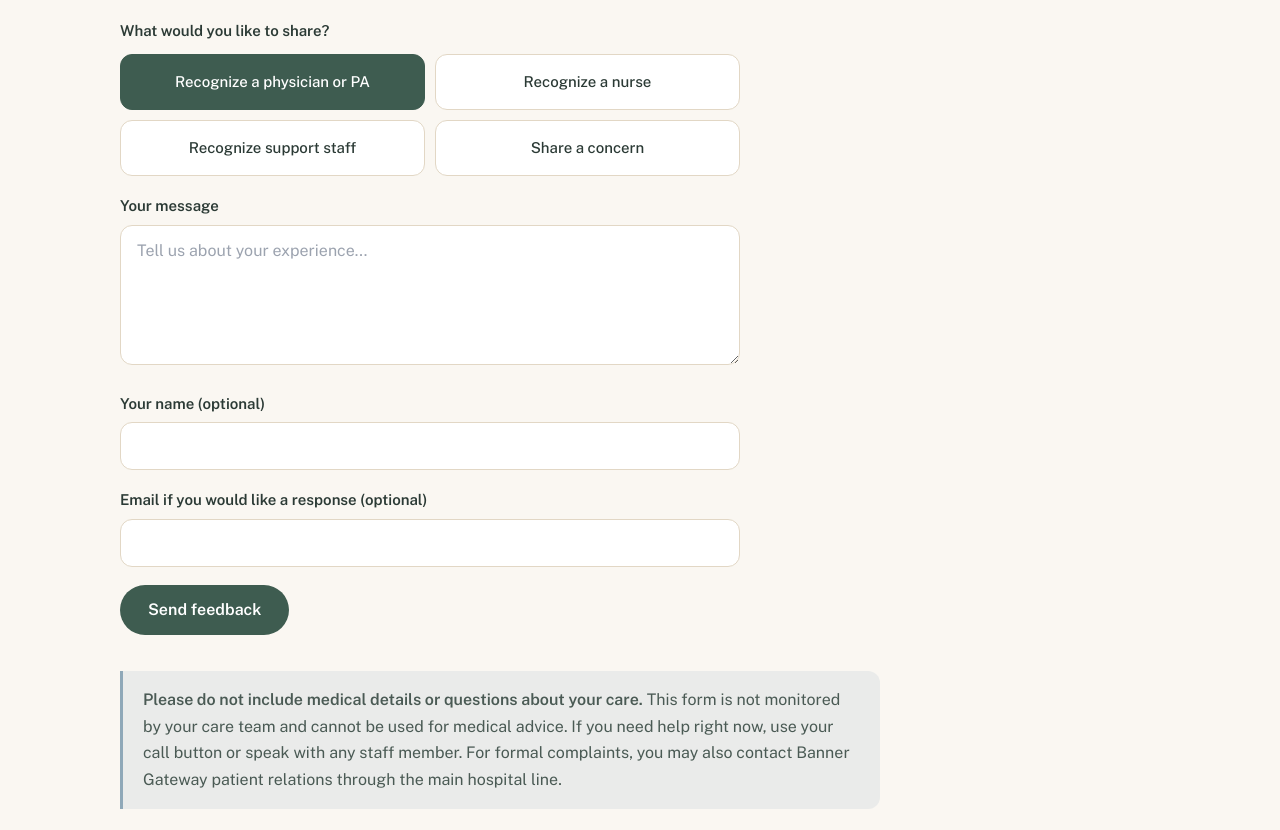
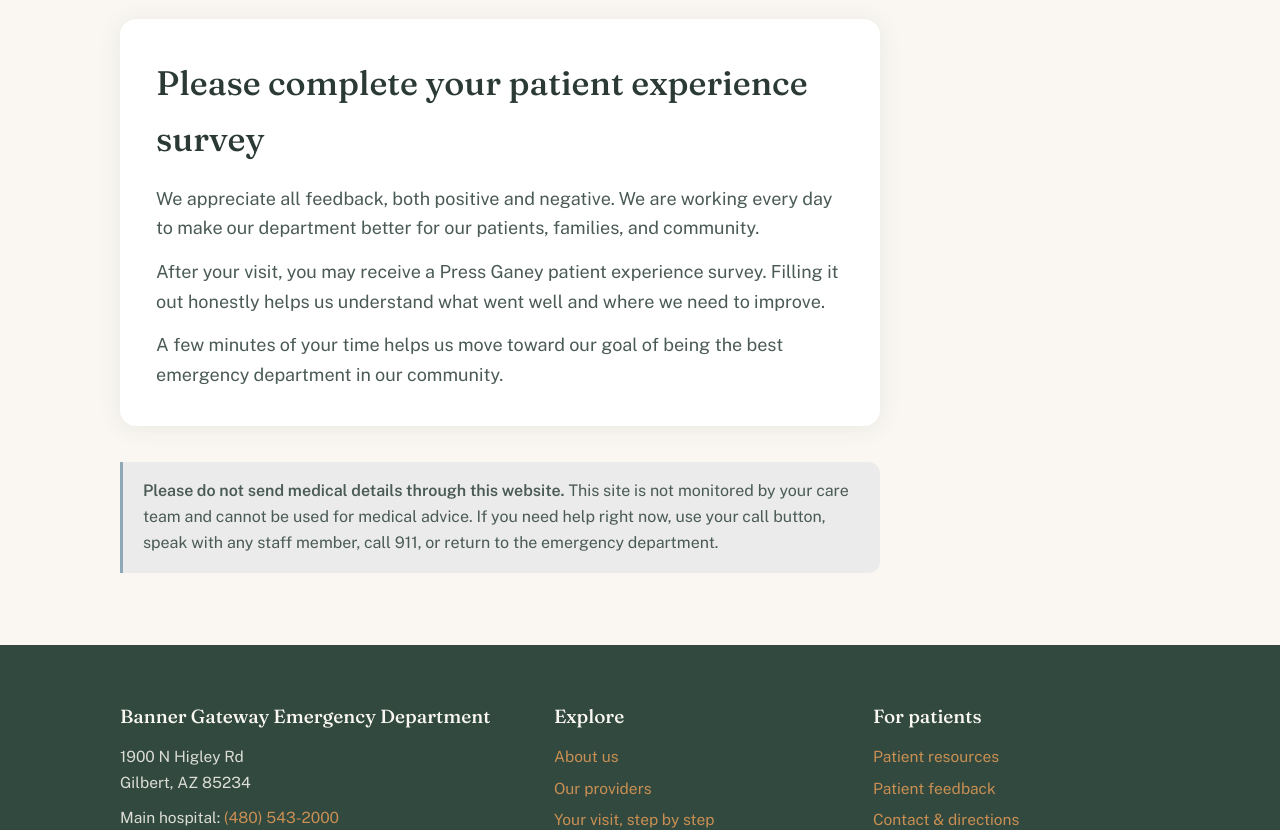
Before and after one commit to AZEMDoc33/meet-your-er-team, a Next.js app: page /feedback in a window 1280 px wide. Shown: the part 720-1550 px from the top of the page. Built offline with nearby package versions, Linux system fonts and the light colour scheme.

Commit message:
privacy update

```diff
--- a/src/app/feedback/page.tsx
+++ b/src/app/feedback/page.tsx
@@ -1,12 +1,10 @@
 import type { Metadata } from "next";
-import { Suspense } from "react";
 import Reveal from "@/components/Reveal";
 import Testimonials from "@/components/Testimonials";
-import FeedbackForm from "@/components/FeedbackForm";
 
 export const metadata: Metadata = {
-  title: "Share Feedback",
-  description: "Recognize a physician, nurse, or team member, or share a concern with Banner Gateway ED leadership.",
+  title: "Patient Feedback",
+  description: "How patient experience surveys help Banner Gateway Emergency Department improve care.",
 };
 
 export default function Feedback() {
@@ -17,8 +15,7 @@ export default function Feedback() {
           <span className="eyebrow">Feedback</span>
           <h1 className="font-display text-[clamp(32px,5.5vw,48px)]">We want to hear from you</h1>
           <p className="lede mt-4">
-            Recognize someone who made a difference, or tell us how we can do better. Messages go directly to
-            department leadership.
+            Your feedback helps us improve emergency care for every patient and family who comes through our doors.
           </p>
         </Reveal>
       </section>
@@ -30,14 +27,27 @@ export default function Feedback() {
       </section>
       <section className="py-[clamp(48px,7vw,72px)]">
         <div className="wrap">
-          <Suspense>
-            <FeedbackForm />
-          </Suspense>
+          <Reveal>
+            <div className="max-w-[760px] bg-white rounded-card shadow-card p-7 sm:p-9">
+              <h2 className="font-display text-[clamp(25px,4vw,34px)]">Please complete your patient experience survey</h2>
+              <p className="mt-4 text-ink-soft">
+                We appreciate all feedback, both positive and negative. We are working every day to make our
+                department better for our patients, families, and community.
+              </p>
+              <p className="mt-3.5 text-ink-soft">
+                After your visit, you may receive a Press Ganey patient experience survey. Filling it out honestly
+                helps us understand what went well and where we need to improve.
+              </p>
+              <p className="mt-3.5 text-ink-soft">
+                A few minutes of your time helps us move toward our goal of being the best emergency department in
+                our community.
+              </p>
+            </div>
+          </Reveal>
           <div className="callout mt-9">
-            <strong>Please do not include medical details or questions about your care.</strong> This form is not
-            monitored by your care team and cannot be used for medical advice. If you need help right now, use
-            your call button or speak with any staff member. For formal complaints, you may also contact Banner
-            Gateway patient relations through the main hospital line.
+            <strong>Please do not send medical details through this website.</strong> This site is not monitored by
+            your care team and cannot be used for medical advice. If you need help right now, use your call button,
+            speak with any staff member, call 911, or return to the emergency department.
           </div>
         </div>
       </section>
--- a/src/app/page.tsx
+++ b/src/app/page.tsx
@@ -124,12 +124,12 @@ export default function Home() {
           <span className="eyebrow">We want to hear from you</span>
           <h2 className="font-display text-[clamp(27px,4.5vw,40px)]">How was your experience?</h2>
           <p className="lede mx-auto mt-4">
-            Recognize a physician, nurse, or team member who made a difference, or tell us how we can do better.
-            Your feedback goes directly to our department leadership.
+            Your patient experience survey helps us understand what went well and where we need to improve.
+            Honest feedback helps us make care better for the next patient.
           </p>
           <p className="mt-7">
             <Link className="btn-primary" href="/feedback">
-              Share feedback
+              Learn about feedback
             </Link>
           </p>
         </Reveal>
--- a/src/app/team/[slug]/page.tsx
+++ b/src/app/team/[slug]/page.tsx
@@ -123,8 +123,8 @@ export default async function ProviderProfile({ params }: { params: Promise<{ sl
             )}
 
             <p className="mt-9">
-              <Link className="btn-primary" href={`/feedback?provider=${encodeURIComponent(p.name)}`}>
-                &#9825;&nbsp; Recognize {p.name.split(",")[0]}
+              <Link className="btn-primary" href="/feedback">
+                &#9825;&nbsp; Patient feedback
               </Link>
             </p>
           </Reveal>
--- a/src/components/Fab.tsx
+++ b/src/components/Fab.tsx
@@ -15,7 +15,7 @@ export default function Fab() {
     >
       <Link
         href="/feedback"
-        aria-label="Share feedback"
+        aria-label="Patient feedback"
         className="inline-flex items-center gap-2 bg-saguaro text-white no-underline rounded-full px-5 py-3.5 min-h-[52px] font-semibold text-[15px] shadow-lift hover:bg-saguaro-deep hover:-translate-y-0.5 transition-all"
       >
         <svg viewBox="0 0 24 24" className="w-[18px] h-[18px] fill-copper-soft" aria-hidden>
--- a/src/components/FeedbackForm.tsx
+++ /dev/null
@@ -1,115 +0,0 @@
-"use client";
-import { useState } from "react";
-import { motion, AnimatePresence } from "framer-motion";
-import { useSearchParams } from "next/navigation";
-
-const TYPES = ["Recognize a physician or PA", "Recognize a nurse", "Recognize support staff", "Share a concern"];
-const ENDPOINT = "https://api.web3forms.com/submit";
-const ACCESS_KEY = "YOUR_WEB3FORMS_ACCESS_KEY"; // <- paste your key from web3forms.com
-
-export default function FeedbackForm() {
-  const params = useSearchParams();
-  const provider = params.get("provider") || "";
-  const [type, setType] = useState(TYPES[0]);
-  const [status, setStatus] = useState<"idle" | "sending" | "sent" | "error" | "unconfigured">("idle");
-
-  async function onSubmit(e: React.FormEvent<HTMLFormElement>) {
-    e.preventDefault();
-    if (ACCESS_KEY.startsWith("YOUR_")) {
-      setStatus("unconfigured");
-      return;
-    }
-    setStatus("sending");
-    const data = new FormData(e.currentTarget);
-    data.set("access_key", ACCESS_KEY);
-    data.set("subject", "Meet Your ER Team — Website Feedback");
-    try {
-      const res = await fetch(ENDPOINT, { method: "POST", body: data, headers: { Accept: "application/json" } });
-      if (!res.ok) throw new Error();
-      setStatus("sent");
-    } catch {
-      setStatus("error");
-    }
-  }
-
-  if (status === "sent") {
-    return (
-      <motion.div
-        initial={{ opacity: 0, scale: 0.96 }}
-        animate={{ opacity: 1, scale: 1 }}
-        className="max-w-[620px] bg-white rounded-card shadow-card p-9 text-center"
-      >
-        <motion.div
-          initial={{ scale: 0 }}
-          animate={{ scale: 1 }}
-          transition={{ type: "spring", stiffness: 300, damping: 16, delay: 0.15 }}
-          className="w-14 h-14 mx-auto rounded-full bg-saguaro flex items-center justify-center"
-        >
-          <svg viewBox="0 0 24 24" className="w-7 h-7" fill="none" stroke="#fff" strokeWidth={2.5}>
-            <path d="M5 13l4 4 10-10" strokeLinecap="round" strokeLinejoin="round" />
-          </svg>
-        </motion.div>
-        <h3 className="font-display text-[22px] mt-5">Thank you</h3>
-        <p className="text-ink-soft mt-2">Your feedback was sent to our department leadership.</p>
-      </motion.div>
-    );
-  }
-
-  return (
-    <form onSubmit={onSubmit} className="grid gap-[18px] max-w-[620px]" noValidate>
-      <input type="hidden" name="provider_mentioned" value={provider} />
-      <fieldset>
-        <legend className="font-semibold text-[15px] mb-2.5">What would you like to share?</legend>
-        <div className="grid grid-cols-2 gap-2.5">
-          {TYPES.map((t) => (
-            <button
-              type="button"
-              key={t}
-              onClick={() => setType(t)}
-              aria-pressed={type === t}
-              className={`min-h-[56px] px-3 py-2.5 rounded-xl border-[1.5px] text-[15px] font-medium transition-all ${
-                type === t ? "bg-saguaro border-saguaro text-white" : "bg-white border-sand-deep hover:border-saguaro"
-              }`}
-            >
-              {t}
-            </button>
-          ))}
-        </div>
-        <input type="hidden" name="feedback_type" value={type} />
-      </fieldset>
-      <div>
-        <label htmlFor="fb-message" className="font-semibold text-[15px] block mb-1.5">Your message</label>
-        <textarea
-          id="fb-message"
-          name="message"
-          required
-          placeholder={provider ? `Tell us about your experience with ${provider}...` : "Tell us about your experience..."}
-          className="w-full min-h-[140px] px-4 py-3 rounded-xl border-[1.5px] border-sand-deep bg-white text-[16px] focus:border-copper"
-        />
-      </div>
-      <div>
-        <label htmlFor="fb-name" className="font-semibold text-[15px] block mb-1.5">Your name (optional)</label>
-        <input id="fb-name" name="name" autoComplete="name" className="w-full min-h-[48px] px-4 rounded-xl border-[1.5px] border-sand-deep bg-white text-[16px] focus:border-copper" />
-      </div>
-      <div>
-        <label htmlFor="fb-email" className="font-semibold text-[15px] block mb-1.5">Email if you would like a response (optional)</label>
-        <input id="fb-email" name="email" type="email" autoComplete="email" className="w-full min-h-[48px] px-4 rounded-xl border-[1.5px] border-sand-deep bg-white text-[16px] focus:border-copper" />
-      </div>
-      <motion.button whileTap={{ scale: 0.97 }} className="btn-primary justify-self-start" type="submit" disabled={status === "sending"}>
-        {status === "sending" ? "Sending..." : "Send feedback"}
-      </motion.button>
-      <AnimatePresence>
-        {status === "unconfigured" && (
-          <motion.p initial={{ opacity: 0 }} animate={{ opacity: 1 }} exit={{ opacity: 0 }} role="status" className="font-medium text-copper">
-            This form isn&apos;t connected yet. Please share feedback with any team member, or use the survey link from your visit.
-          </motion.p>
-        )}
-        {status === "error" && (
-          <motion.p initial={{ opacity: 0 }} animate={{ opacity: 1 }} exit={{ opacity: 0 }} role="status" className="font-medium text-copper">
-            Something went wrong sending your feedback. Please try again, or tell any member of our team.
-          </motion.p>
-        )}
-      </AnimatePresence>
-    </form>
-  );
-}
--- a/src/components/Footer.tsx
+++ b/src/components/Footer.tsx
@@ -33,7 +33,7 @@ export default function Footer() {
           <h3 className="font-display text-canvas text-[19px] mb-3">For patients</h3>
           <ul className="space-y-1.5">
             <li><Link className="text-copper-soft no-underline hover:underline" href="/resources">Patient resources</Link></li>
-            <li><Link className="text-copper-soft no-underline hover:underline" href="/feedback">Share feedback</Link></li>
+            <li><Link className="text-copper-soft no-underline hover:underline" href="/feedback">Patient feedback</Link></li>
             <li><Link className="text-copper-soft no-underline hover:underline" href="/contact">Contact &amp; directions</Link></li>
           </ul>
         </div>
```
Also changed, not shown: src/components/Header.tsx (+24 -0 lines), src/components/Hero.tsx (+4 -4 lines).
